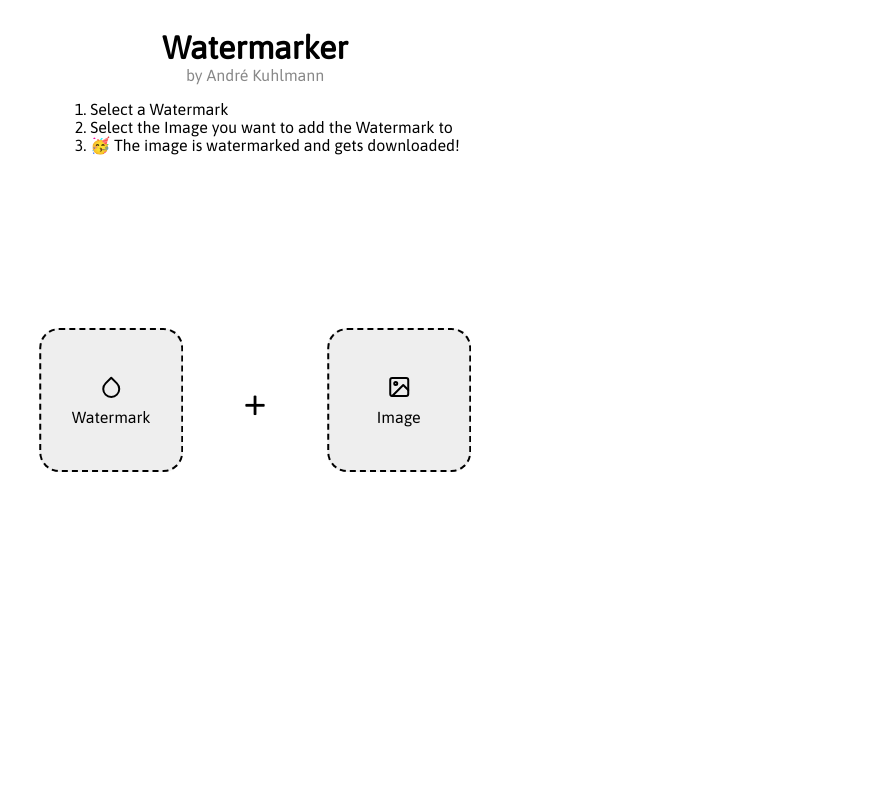
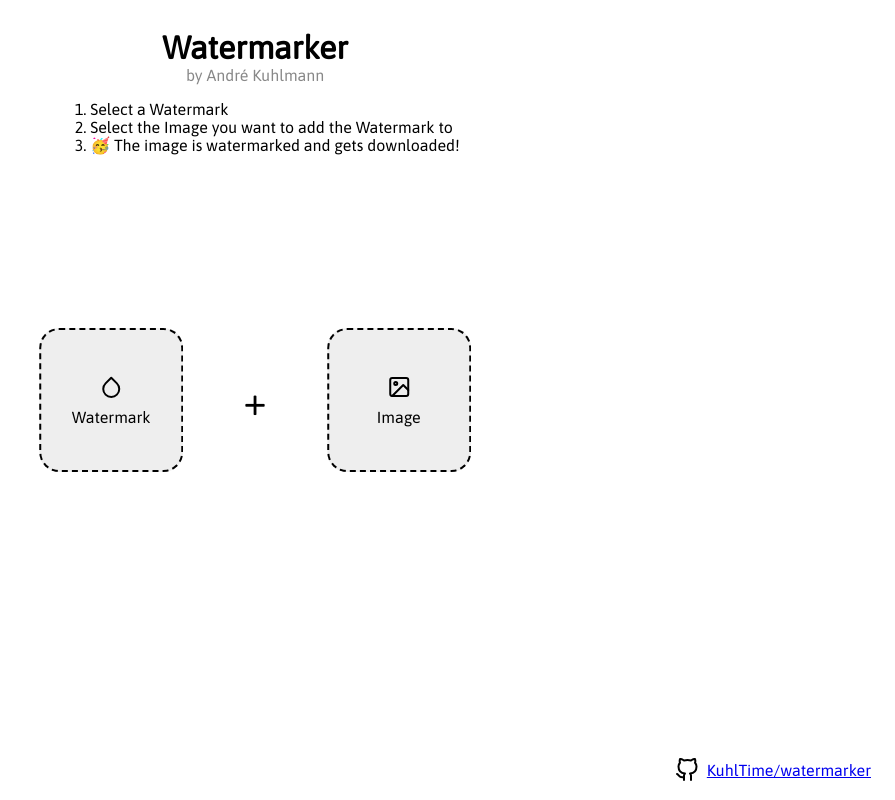
Before and after one commit to KuhlTime/watermark, a website built with Parcel: page index.html in a window 1280 px wide. Shown: the whole page, without its empty margins (385-1280 px from the left). Built offline with nearby package versions, Linux system fonts and the light colour scheme.

Commit message:
Add github button

```diff
--- a/index.html
+++ b/index.html
@@ -16,6 +16,12 @@
         <li>Select the Image you want to add the Watermark to</li>
         <li>🥳 The image is watermarked and gets downloaded!</li>
       </ol>
+    </div>
+    <div class="github">
+      <i data-feather="github"></i>
+      <a href="https://github.com/KuhlTime/watermarker" target="_blank">
+        <span>KuhlTime/watermarker</span>
+      </a>
     </div>
     <div class="center">
       <label id="watermark" class="dropArea" for="watermark-upload">
--- a/src/styles.css
+++ b/src/styles.css
@@ -5,6 +5,19 @@ body {
 
 p {
   margin: 0;
+}
+
+.github {
+  position: absolute;
+  display: flex;
+  bottom: 18px;
+  right: 24px;
+  align-items: center;
+}
+
+.github > a {
+  top: 12px;
+  margin-left: 8px;
 }
 
 .center-horizontal {
```
